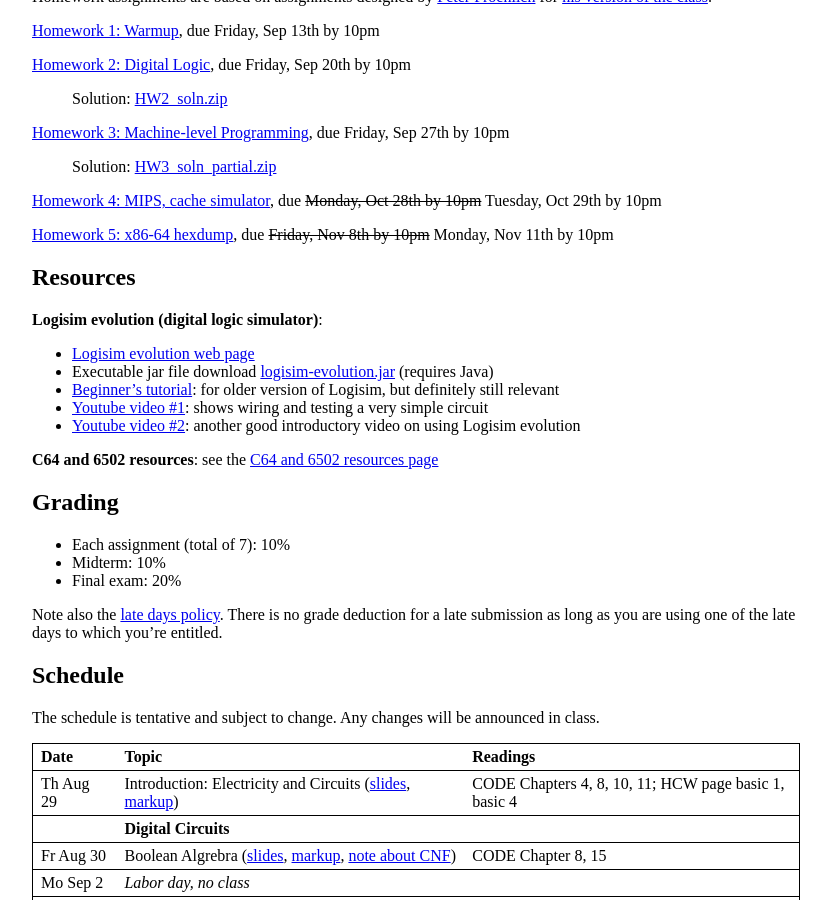
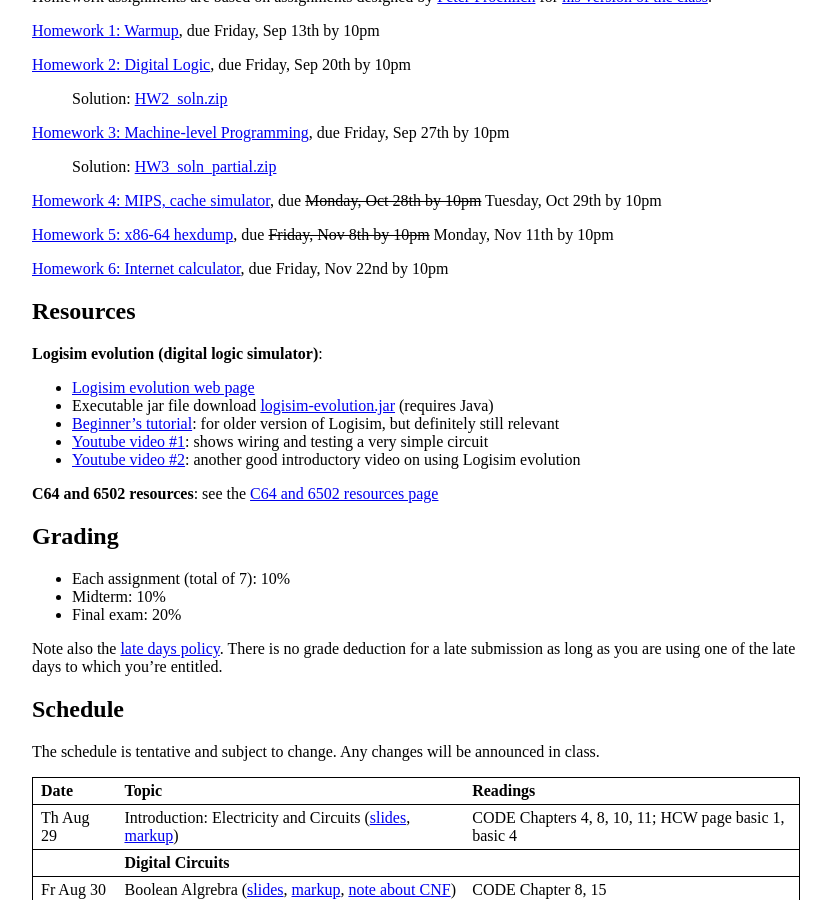
Before and after one commit to jhucsf/fall2019, a Jekyll site: the page built from index.md, in a window 1280 px wide and 900 px high, scrolled down 466 px. Shown: the whole window, without its empty margins (224-1055 px from the left). Built offline with Jekyll 4.4.1, drawn with Linux system fonts in a browser that asks for light colours.

Commit message:
post HW6

```diff
--- a/index.md
+++ b/index.md
@@ -35,6 +35,8 @@ Homework assignments are based on assignments designed by [Peter Froehlich](http
 [Homework 4: MIPS, cache simulator](hw/hw4.html), due <strike>Monday, Oct 28th by 10pm</strike> Tuesday, Oct 29th by 10pm
 
 [Homework 5: x86-64 hexdump](hw/hw5.html), due <strike>Friday, Nov 8th by 10pm</strike> Monday, Nov 11th by 10pm
+
+[Homework 6: Internet calculator](hw/hw6.html), due Friday, Nov 22nd by 10pm
 
 ## Resources
 
```
